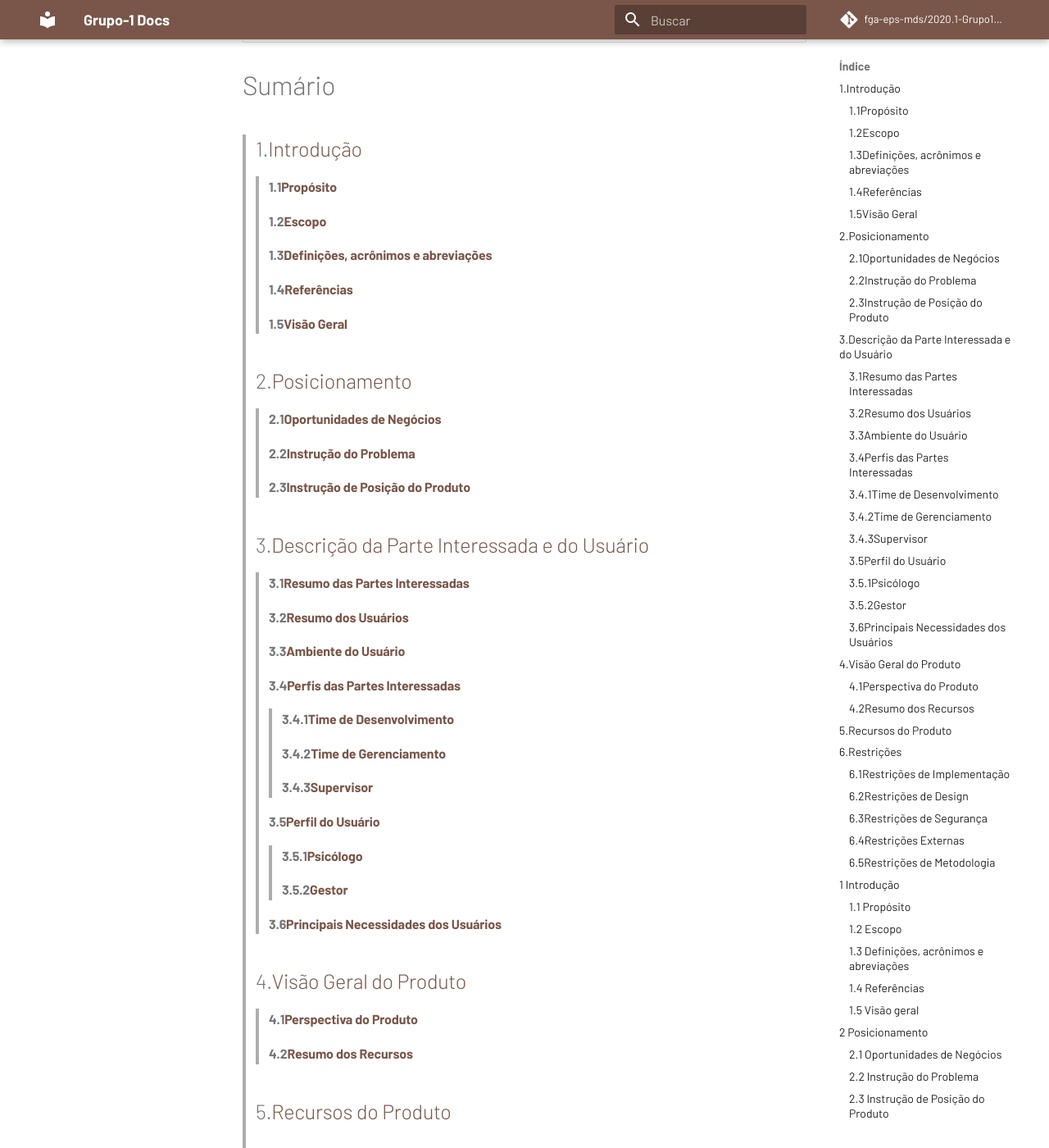
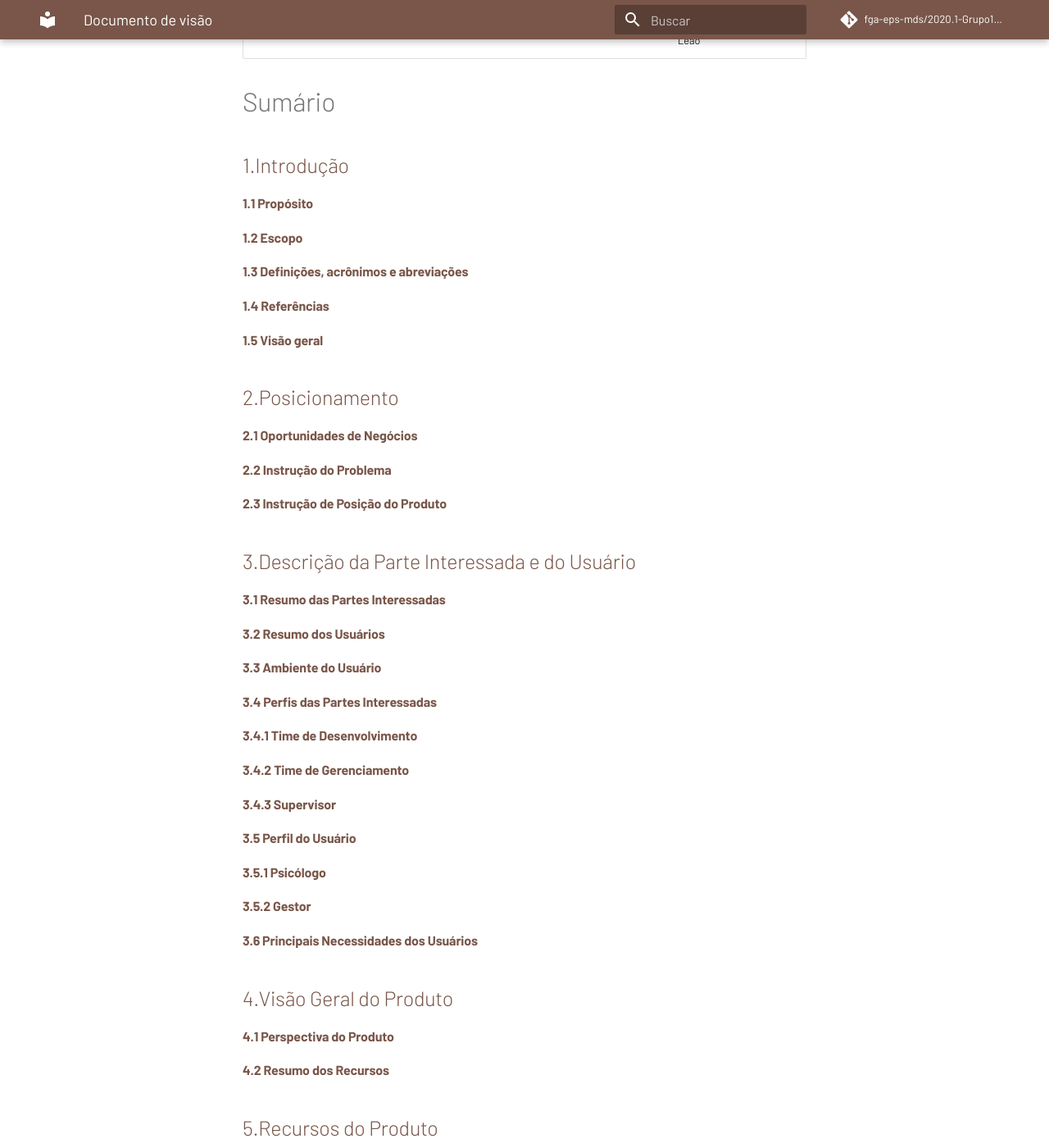
Before and after one commit to fga-eps-mds/2020.1-eSaudeUnB-Wiki, an MkDocs documentation site: the page built from docs/DocumentoDeVisao.md, in a window 1280 px wide and 1400 px high, scrolled down 734 px. Shown: the whole window at 82% size. Built offline with MkDocs 1.6.1 and Material for MkDocs 9.7.7, drawn with Linux system fonts in a browser that asks for light colours; comment, search, counter and statistics services are not loaded; some of the changed text lies outside the part shown.

Commit message:
docs: correction summary #5 Co-authored-by: Rafaelltm <rafaelltm10@hotmail.com>

```diff
--- a/docs/DocumentoDeVisao.md
+++ b/docs/DocumentoDeVisao.md
@@ -1,53 +1,52 @@
-
+# Documento de visão
 | Data     | Versão   | Descrição| Autor    |
 | -------- | -------- | -------- | -------- |
-| 29/08/2020 | 0.0.1  | adição da introdução | Caio Martins |
-| 29/08/2020 | 0.0.2  | alteração na Restrição | Luis Marques |
-| 29/08/2020 | 0.0.3  | adição da Descrição da Parte Interessada e do Usuário | Vinícius Ferreira |
-| 29/08/2020 | 0.0.4  | Criação de tabela com resumo das funcionalidades | Pedro Henrique Castro de Oliveira |
-| 30/08/2020 | 0.0.5  | Alteração no texto do quadro resumo relacionado a listagem do psicólogo  | Pedro Henrique Castro de Oliveira |
-| 30/08/2020 | 0.0.6  | Adição de conteúdo a introdução: definição de abreviações e referências | Caio Martins |
-| 30/08/2020 | 0.0.7  | Formatação e inclusão de informações ao tópico restrições | Luis Marques |
-| 31/08/2020|0.1.7|Inclusão da Visão Geral do Produto| Abner Filipe
-# Documento de visão
----
+| 29/08/2020 | 0.1  | Adição da Introdução | Caio Martins |
+| 29/08/2020 | 0.2  | Alteração na Restrição | Luis Marques |
+| 29/08/2020 | 0.3  | Adição da Descrição da Parte Interessada e do Usuário | Vinícius Ferreira |
+| 29/08/2020 | 0.4  | Criação de tabela com Resumo das Funcionalidades | Pedro Henrique Castro de Oliveira |
+| 30/08/2020 | 0.5  | Alteração no texto do quadro resumo relacionado a listagem do psicólogo  | Pedro Henrique Castro de Oliveira |
+| 30/08/2020 | 0.6  | Adição de conteúdo a introdução: definição de abreviações e referências | Caio Martins |
+| 30/08/2020 | 0.7  | Formatação e inclusão de informações ao tópico restrições | Luis Marques |
+| 31/08/2020| 0.8 |Inclusão da Visão Geral do Produto| Abner Filipe |
+| 01/09/2020 | 0.9 | Correção de Erros no Sumário | Abner Filipe / Rafael Leão |
 
 # Sumário
->## 1.[Introdução](#introducao)
->> #### 1.1[Propósito](#Proposito)
->> #### 1.2[Escopo](#Escopo)
->> #### 1.3[Definições, acrônimos e abreviações](#Definicoes,-acronimos-e-abreviacoes)
->> #### 1.4[Referências](###referencias)
->> #### 1.5[Visão Geral](###Visao-geral)
->## 2.[Posicionamento](#posicionamento)
->> #### 2.1[Oportunidades de Negócios](#Oportunidades-de-Negocios)
->> #### 2.2[Instrução do Problema](#Instrucao-do-Problema)
->> #### 2.3[Instrução de Posição do Produto](#Instrucao-de-Posicao-do-Produto)
->## 3.[Descrição da Parte Interessada e do Usuário](#Descricao-da-Parte-Interessada-e-do-Usuario)
->> #### 3.1[Resumo das Partes Interessadas](#Resumo-das-Partes-Interessadas)
->> #### 3.2[Resumo dos Usuários](#Resumo-dos-Usuarios)
->> #### 3.3[Ambiente do Usuário](#Ambiente-do-Usuario)
->> #### 3.4[Perfis das Partes Interessadas](#Perfis-das-Partes-Interessadas)
->>>#### 3.4.1[Time de Desenvolvimento](#Time-de-Desenvolvimento)
->>>#### 3.4.2[Time de Gerenciamento](#Time-de-Gerenciamento)
->>>#### 3.4.3[Supervisor](#Supervisor)
->> #### 3.5[Perfil do Usuário](#Perfil-do-Usuario)
->>>#### 3.5.1[Psicólogo](#Psicologo)
->>>#### 3.5.2[Gestor](#Gestor)
->> #### 3.6[Principais Necessidades dos Usuários](#Principais-Necessidades-dos-Usuarios)
->## 4.[Visão Geral do Produto](#Visao-Geral-do-Produto)
->> #### 4.1[Perspectiva do Produto](#Perspectiva-do-Produto)
->> #### 4.2[Resumo dos Recursos](#Resumo-dos-Recursos)
->## 5.[Recursos do Produto](##Recursos-do-Produto)
->## 6.[Restrições](#Restricoes)
->> #### 6.1[Restrições de Implementação](#Restricoes-de-Implementacao)
->> #### 6.2[Restrições de Design](#Restricoes-de-Design)
->> #### 6.3[Restrições de Segurança](#Restricoes-de-Seguranca)
->> #### 6.4[Restrições Externas](#Restricoes-Externas)
->> #### 6.5[Restrições de Metodologia](#Restricoes-de-Metodologia)
+## [1.Introdução](#1-Introducao)
+#### [1.1 Propósito](#11-Proposito1)
+#### [1.2 Escopo](#12-Escopo1)
+#### [1.3 Definições, acrônimos e abreviações](#13-Definicoes-acronimos-e-abreviacoes1)
+#### [1.4 Referências](#14-Referencias1)
+#### [1.5 Visão geral](#15-Visao-geral)
+## [2.Posicionamento](#2-Posicionamento)
+#### [2.1 Oportunidades de Negócios](#21-Oportunidades-de-Negocios1)
+#### [2.2 Instrução do Problema](#22-Instrucao-do-Problema1)
+#### [2.3 Instrução de Posição do Produto](#23-Instrucao-de-Posicao-do-Produto1)
+## [3.Descrição da Parte Interessada e do Usuário](#3-Descricao-da-Parte-Interessada-e-do-Usuario)
+#### [3.1 Resumo das Partes Interessadas](#31-Resumo-das-Partes-Interessadas1)
+#### [3.2 Resumo dos Usuários](#32-Resumo-dos-Usuarios1)
+#### [3.3 Ambiente do Usuário](#33-Ambiente-do-Usuario1)
+#### [3.4 Perfis das Partes Interessadas](#34-Perfis-das-Partes-Interessadas1)
+#### [3.4.1 Time de Desenvolvimento](#341-Time-de-Desenvolvimento1)
+#### [3.4.2 Time de Gerenciamento](#342-Time-de-Gerenciamento1)
+#### [3.4.3 Supervisor](#343-Supervisor1)
+#### [3.5 Perfil do Usuário](#35-Perfil-do-Usuario1)
+#### [3.5.1 Psicólogo](#351-Psicologo1)
+#### [3.5.2 Gestor](#352-Gestor1)
+#### [3.6 Principais Necessidades dos Usuários](#36-Principais-Necessidades-dos-Usuarios1)
+## [4.Visão Geral do Produto](#4-Visao-Geral-do-Produto)
+#### [4.1 Perspectiva do Produto](#41-Perspectiva-do-Produto1)
+#### [4.2 Resumo dos Recursos](#42-Resumo-dos-Recursos1)
+## [5.Recursos do Produto](#5-Recursos-do-Produto)
+## [6.Restrições](#6-Restricoes)
+#### [6.1 Restrições de Implementação](#6.1-Restricaes-de-Implementacao1)
+#### [6.2 Restrições de Design](#62-Restricoes-de-Design1)
+#### [6.3 Restrições de Segurança](#63-Restricoes-de-Seguranca1)
+#### [6.4 Restrições Externas](#64-Restricoes-Externas1)
+#### [6.5 Restrições de Metodologia](#65-Restricooes-de-Metodologia1)
 
 
-## 1 Introdução
+## 1. Introdução
 ### 1.1 Propósito
 O presente documento tem como objetivo expor requisitos visando as necessidades dos usuários finais e uma descrição compreensível do funcionamento geral do sistema.
 
@@ -170,7 +169,7 @@
 
 ### 3.6 Principais Necessidades dos Usuários
 Um meio de comunicação unificado entre psicólogos, já que esses dados servirão para indicar os principais problemas dos pacientes, ajudando a definir qual o foco que deverá ser tomado coletivamente.
-## 4.Visão Geral do Produto
+## 4 Visão Geral do Produto
 ### 4.1 Perspectiva do Produto
 O produto tem como meta a implantação de uma plataforma com a finalidade de atualizar os atendimentos na área de saúde mental decorrentes do isolamento social, com o propósito de lidar com a fase de recuperação da pandemia Covid-19.
 ### 4.2 Resumo dos Recursos
@@ -184,7 +183,7 @@
 
 
 
-## 5.Recursos do Produto
+## 5 Recursos do Produto
 O sistema dispõe das seguintes funcionalidades:
 * Cadastro de psicólogos.
 * Listagem de psicólogos.
@@ -203,7 +202,7 @@
 | Disponibilizar dashboard de business intelligence | O software processará as informações cadastradas e montará painéis com gráficos mostrando dados e estatísticas relevantes sobre os pacientes |
 
 
-## 6.Restrições
+## 6 Restrições
 ### 6.1 Restrições de Implementação
 O software deverá ser implementado para funcionar 100% via web, sem necessidade de dependências externas.
 ### 6.2 Restrições de Design
```
